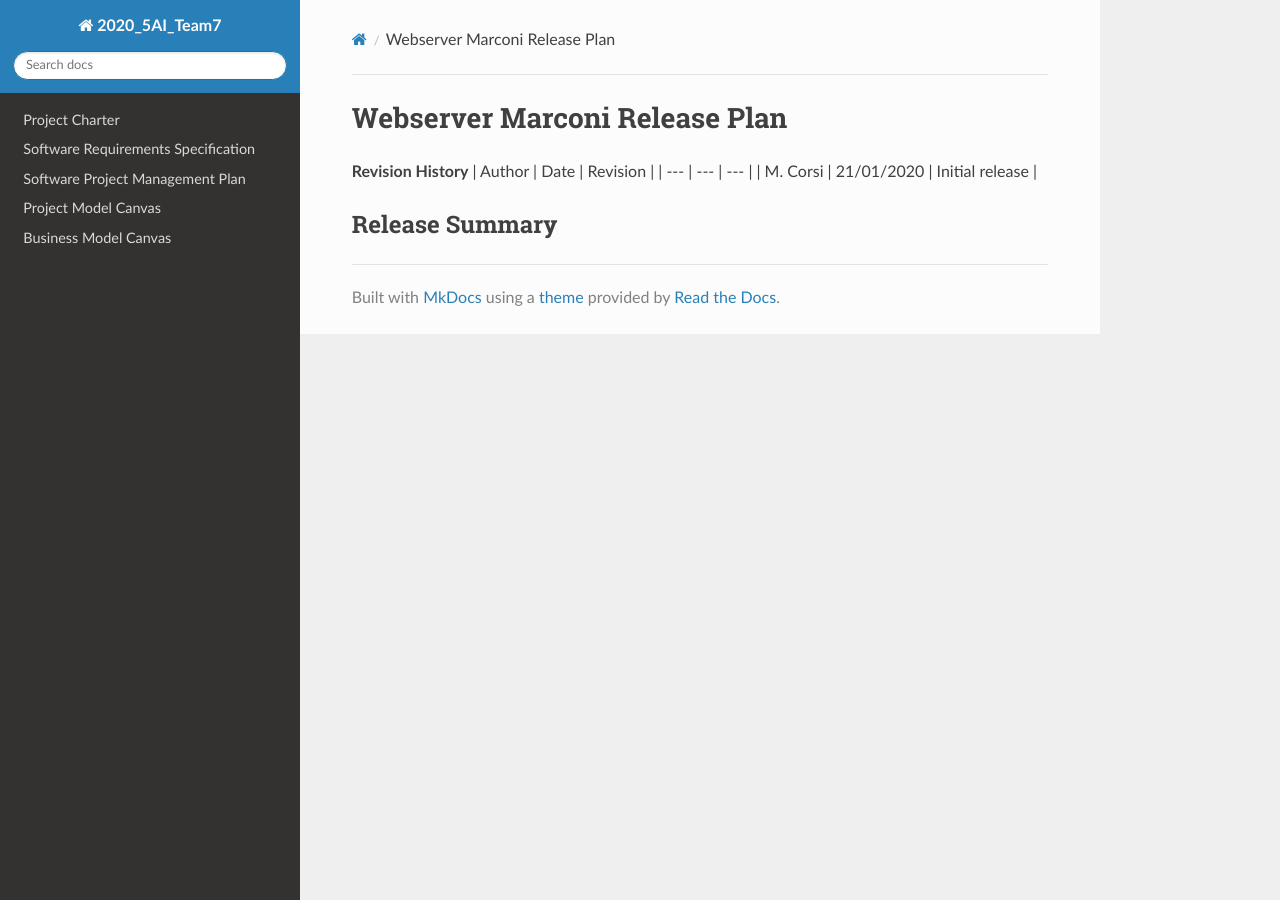
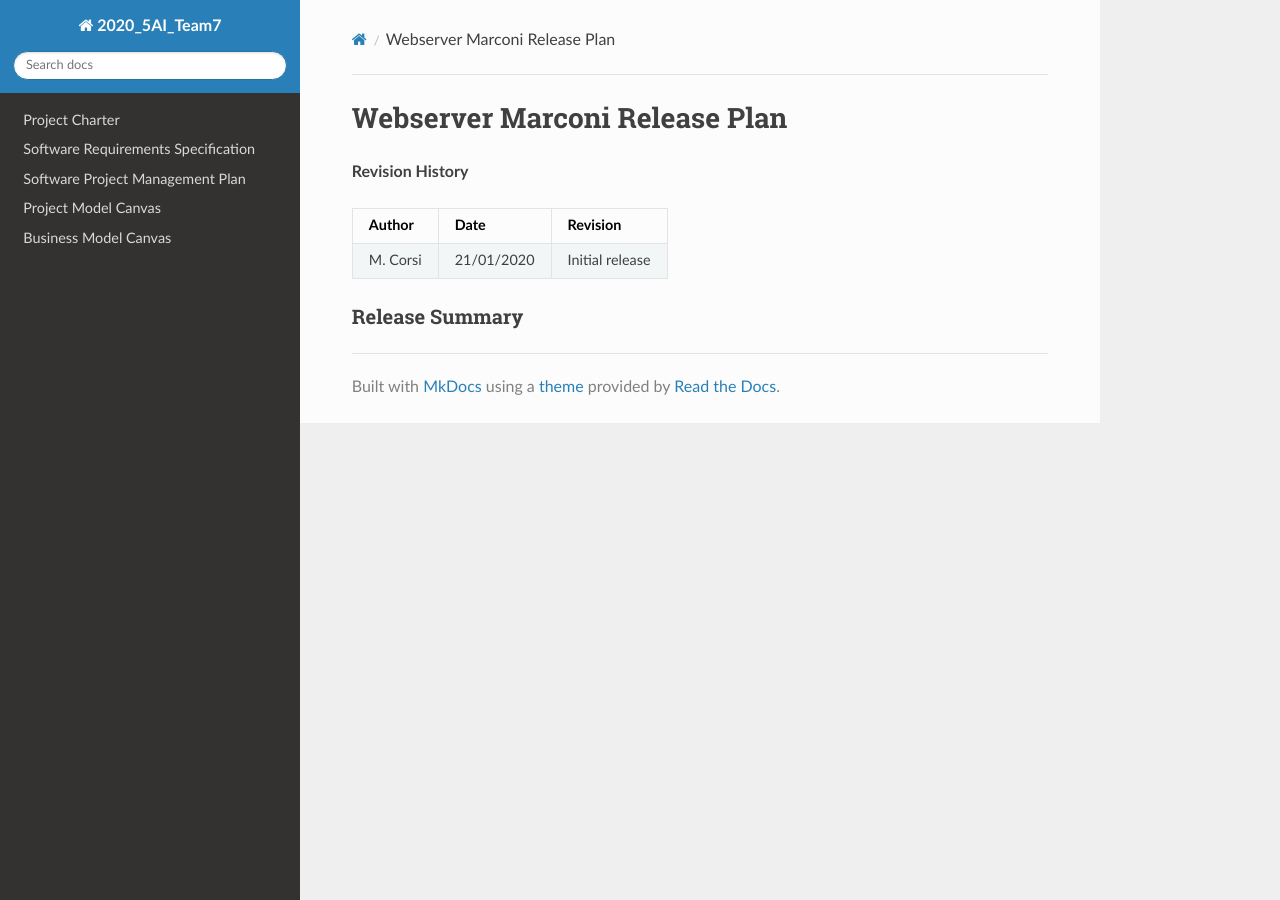
Before and after one commit to Fr0stBob/2020-5Ai-team7-Corsi, an MkDocs documentation site: the page built from docs/Release Plan.md, in a window 1280 px wide. Built offline with MkDocs 1.6.1, drawn with Linux system fonts in a browser that asks for light colours; nearby versions of some CDN libraries.

```diff
--- a/docs/Release Plan.md
+++ b/docs/Release Plan.md
@@ -1,7 +1,9 @@
 # Webserver Marconi Release Plan
+
 **Revision History**
+
 | Author | Date | Revision |
 | --- | --- | --- |
 | M. Corsi | 21/01/2020 | Initial release |
 
-## Release Summary
+### Release Summary
```
